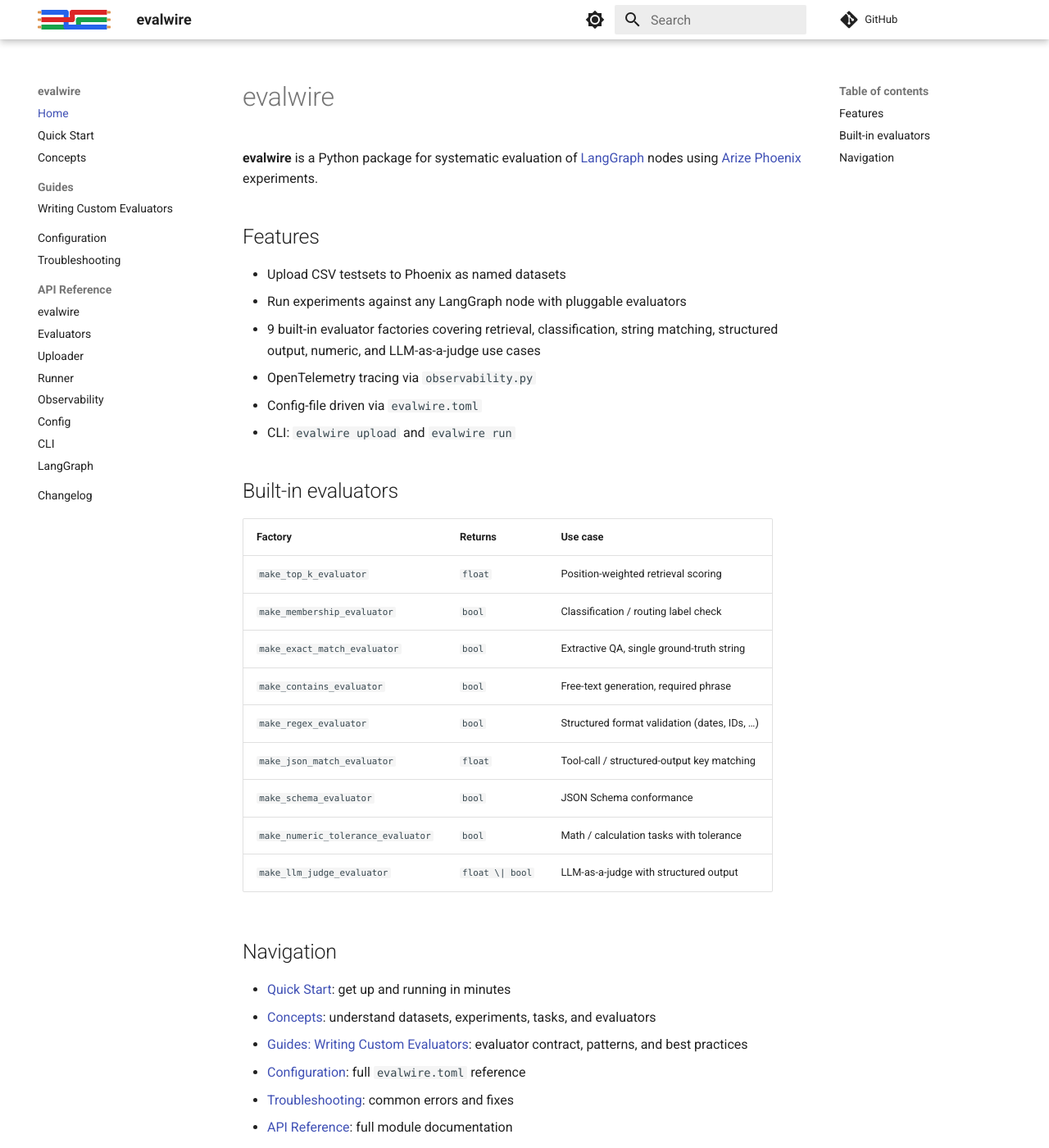
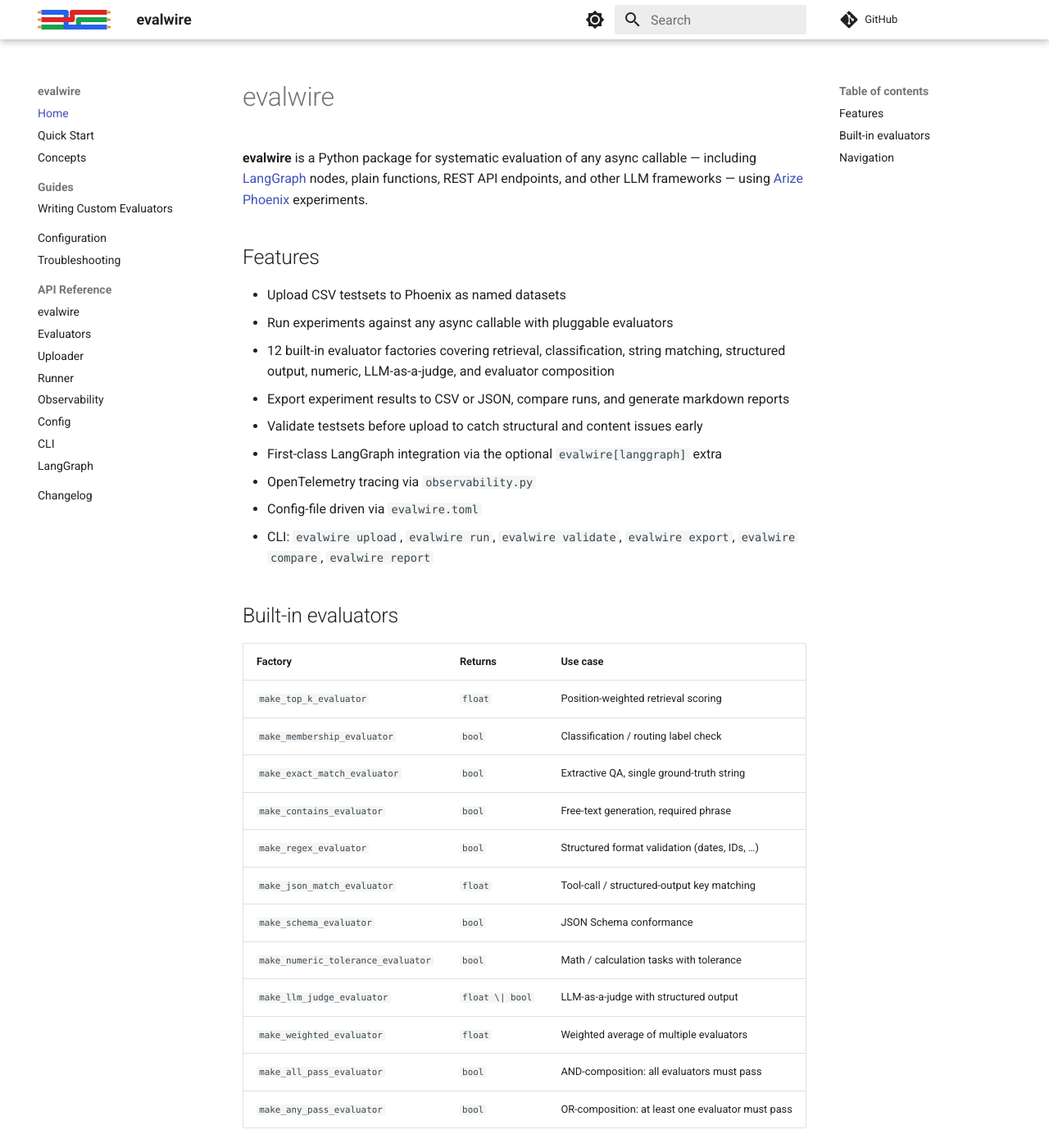
Before and after one commit to zurfjereluhmie/evalwire, an MkDocs documentation site: the page built from docs/index.md, in a window 1280 px wide and 1400 px high. Shown: the whole window at 82% size. Built offline with MkDocs 1.6.1 and Material for MkDocs 9.7.7, drawn with Linux system fonts in a browser that asks for light colours; some web fonts are replaced; comment, search, counter and statistics services are not loaded.

Commit message:
docs: rebrand evalwire as framework-agnostic evaluation tool (#54)

```diff
--- a/docs/index.md
+++ b/docs/index.md
@@ -1,15 +1,18 @@
 # evalwire
 
-**evalwire** is a Python package for systematic evaluation of [LangGraph](https://github.com/langchain-ai/langgraph) nodes using [Arize Phoenix](https://github.com/Arize-ai/phoenix) experiments.
+**evalwire** is a Python package for systematic evaluation of any async callable — including [LangGraph](https://github.com/langchain-ai/langgraph) nodes, plain functions, REST API endpoints, and other LLM frameworks — using [Arize Phoenix](https://github.com/Arize-ai/phoenix) experiments.
 
 ## Features
 
 - Upload CSV testsets to Phoenix as named datasets
-- Run experiments against any LangGraph node with pluggable evaluators
-- 9 built-in evaluator factories covering retrieval, classification, string matching, structured output, numeric, and LLM-as-a-judge use cases
+- Run experiments against any async callable with pluggable evaluators
+- 12 built-in evaluator factories covering retrieval, classification, string matching, structured output, numeric, LLM-as-a-judge, and evaluator composition
+- Export experiment results to CSV or JSON, compare runs, and generate markdown reports
+- Validate testsets before upload to catch structural and content issues early
+- First-class LangGraph integration via the optional `evalwire[langgraph]` extra
 - OpenTelemetry tracing via `observability.py`
 - Config-file driven via `evalwire.toml`
-- CLI: `evalwire upload` and `evalwire run`
+- CLI: `evalwire upload`, `evalwire run`, `evalwire validate`, `evalwire export`, `evalwire compare`, `evalwire report`
 
 ## Built-in evaluators
 
@@ -24,6 +27,9 @@
 | `make_schema_evaluator` | `bool` | JSON Schema conformance |
 | `make_numeric_tolerance_evaluator` | `bool` | Math / calculation tasks with tolerance |
 | `make_llm_judge_evaluator` | `float \| bool` | LLM-as-a-judge with structured output |
+| `make_weighted_evaluator` | `float` | Weighted average of multiple evaluators |
+| `make_all_pass_evaluator` | `bool` | AND-composition: all evaluators must pass |
+| `make_any_pass_evaluator` | `bool` | OR-composition: at least one evaluator must pass |
 
 ## Navigation
 
--- a/src/evalwire/__init__.py
+++ b/src/evalwire/__init__.py
@@ -1,4 +1,4 @@
-"""evalwire — systematic evaluation of LangGraph nodes with Arize Phoenix."""
+"""evalwire — evaluate any async callable with Arize Phoenix experiments."""
 
 import logging
 from importlib.metadata import version
```
Also changed, not shown: README.md (+3 -3 lines), 1 other file.
